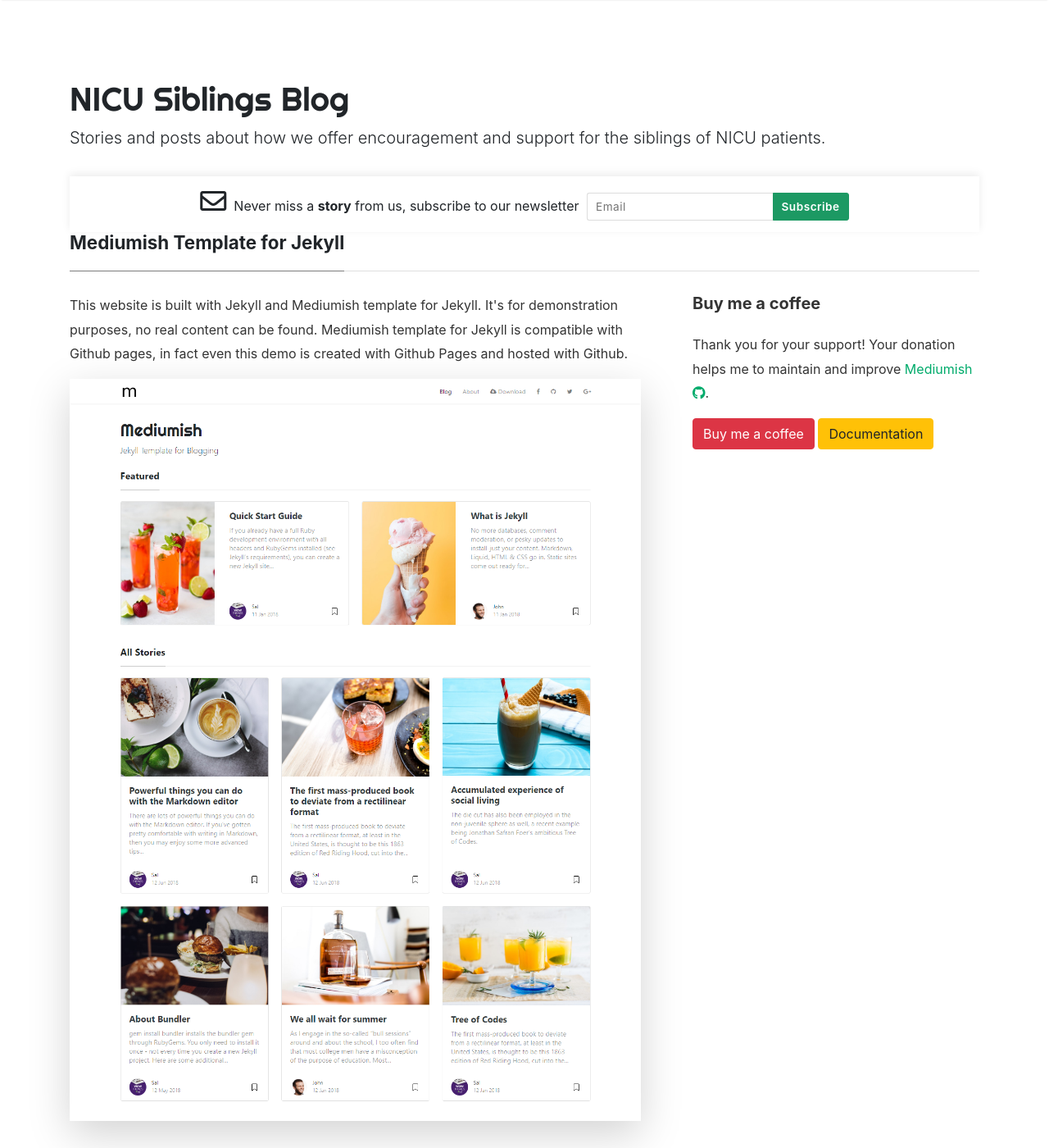
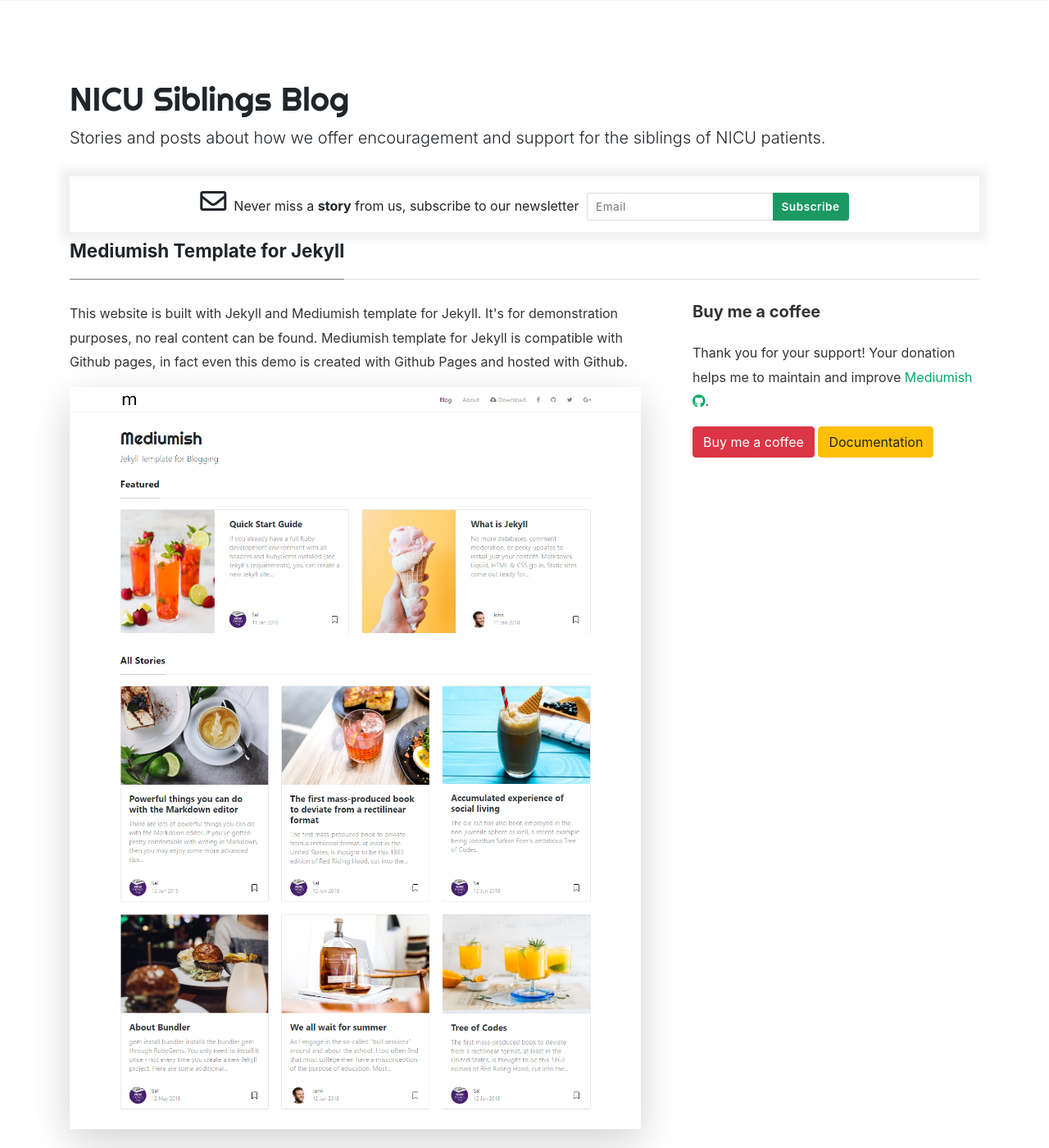
Before and after one commit to tking999/nicu-siblings-blog, a Jekyll site: the page built from _pages/about.md, in a window 1280 px wide and 1400 px high. Shown: the whole window at 82% size. Built offline with Jekyll 4.4.1, drawn with Linux system fonts in a browser that asks for light colours; nearby versions of some CDN libraries; comment, search, counter and statistics services are not loaded.

Commit message:
Refinements and additions.

```diff
--- a/assets/css/screen.css
+++ b/assets/css/screen.css
@@ -552,13 +552,14 @@ ul.tags li a:hover {
 }
 
 .alertbar {
-    box-shadow: 0 -3px 10px 0 rgba(0, 0, 0, .0785);
+    box-shadow: -1px 0 10px 10px rgba(0, 0, 0, .0585);
     /* position: fixed; */
     bottom: 0;
     left: 0;
     background-color: #fff;
     width: 100%;
     padding: 14px 0;
+    margin-bottom: 10px;
     z-index: 1;
     /* display: none; */
 }
```
